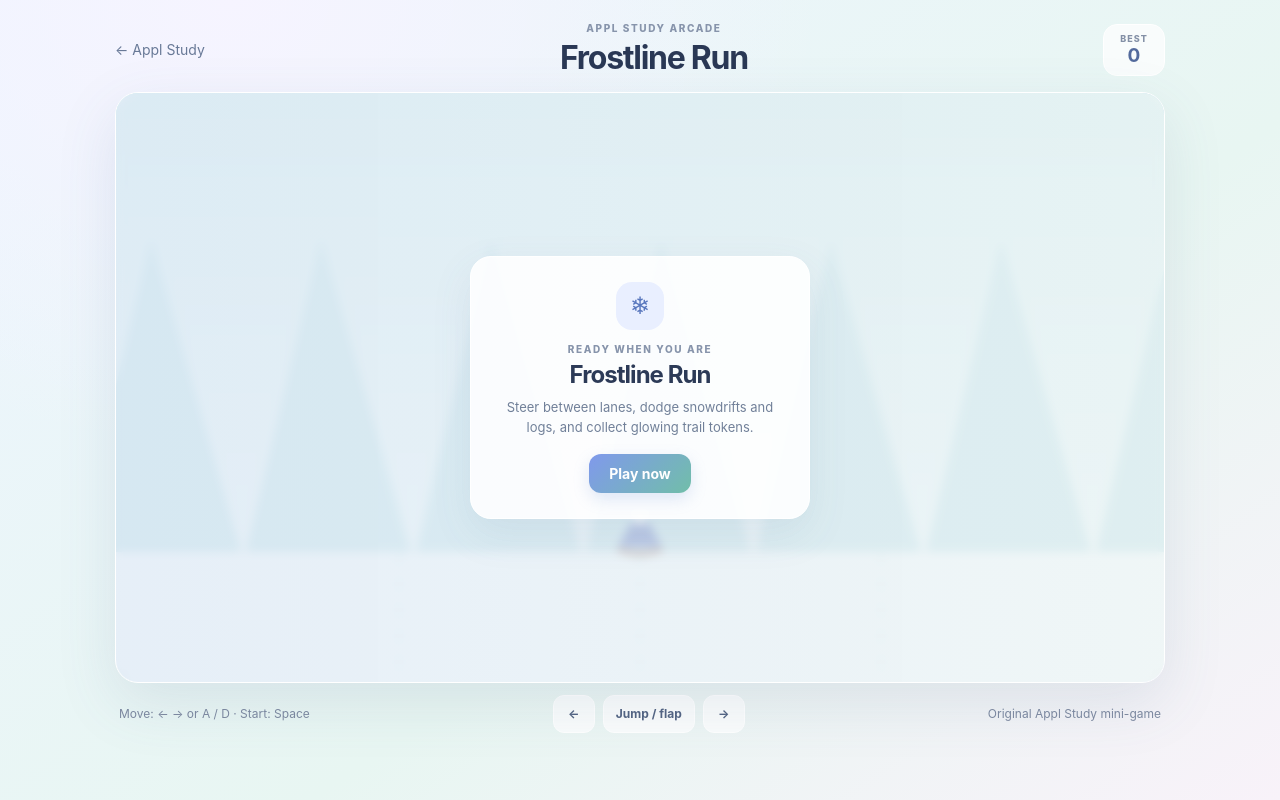
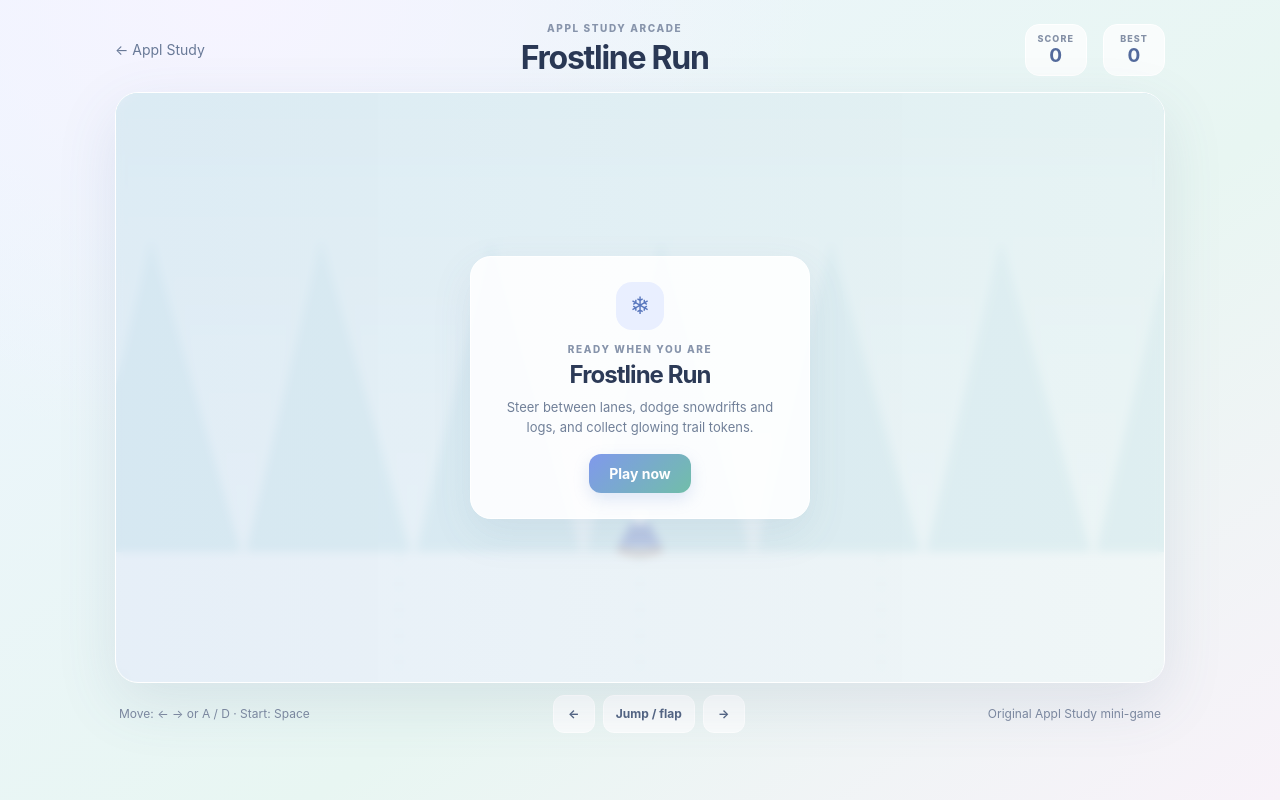
Before and after one commit to Renner111/appl-study, a plain HTML site: page games.html in a window 1280 px wide. Drawn offline with Linux system fonts and the light colour scheme.

Commit message:
Fix arcade score display so games load and run

```diff
--- a/games.html
+++ b/games.html
@@ -12,6 +12,7 @@
     <header class="game-head">
       <a href="index.html" class="back-link">← <span>Appl Study</span></a>
       <div class="game-heading"><p class="eyebrow">APPL STUDY ARCADE</p><h1 id="gameTitle">Arcade game</h1></div>
+      <div class="score-box"><span>SCORE</span><strong id="score">0</strong></div>
       <div class="score-box"><span>BEST</span><strong id="bestScore">0</strong></div>
     </header>
     <section class="stage-wrap" aria-label="Game area">
```
